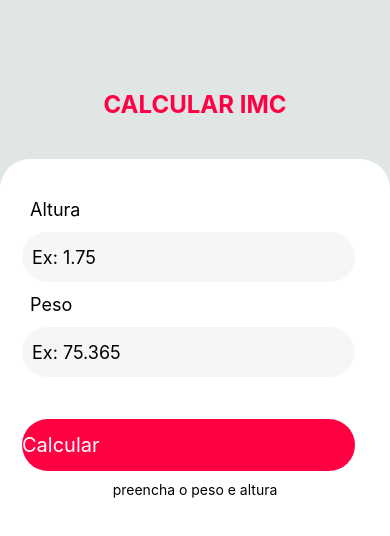
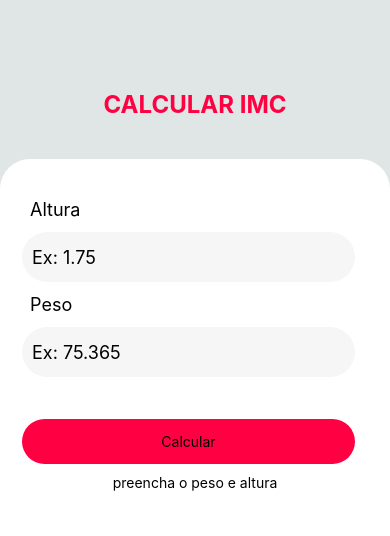
Before and after one commit to ricardo-mendonca/CalcularIMC, a React Native app: screen / in a window 390 px wide. Shown: the top 536 px of the page. Built offline with nearby package versions, Linux system fonts and the light colour scheme.

Commit message:
atualização

```diff
--- a/src/components/Form/index.js
+++ b/src/components/Form/index.js
@@ -51,8 +51,8 @@ function validationImc(){
 
             <TouchableOpacity
                 style={styles.buttonCalculator}
-                onPress={() => {validationImc()}}>
-                    <Text style={styles.textButtonCalculator}>{textButton}</Text>
+                onPress={() => validationImc()}>
+                <Text style={styles.textButtonCalculator}>{textButton}</Text>
             </TouchableOpacity>
 
 
--- a/src/components/Form/style.js
+++ b/src/components/Form/style.js
@@ -33,7 +33,7 @@ const styles = StyleSheet.create({
     },
     buttonCalculator:{
         borderRadius:50,
-        alignItems:"cener",
+        alignItems:"center",
         justifyContent:"center",
         width:"90%",
         backgroundColor:"#FF0043",
@@ -42,10 +42,6 @@ const styles = StyleSheet.create({
         marginLeft: 12,
         marginTop: 30,
     },
-    textButtonCalculator:{
-        fontSize:20,
-        color:"#ffffff",
-    }
 
 });
 
```
